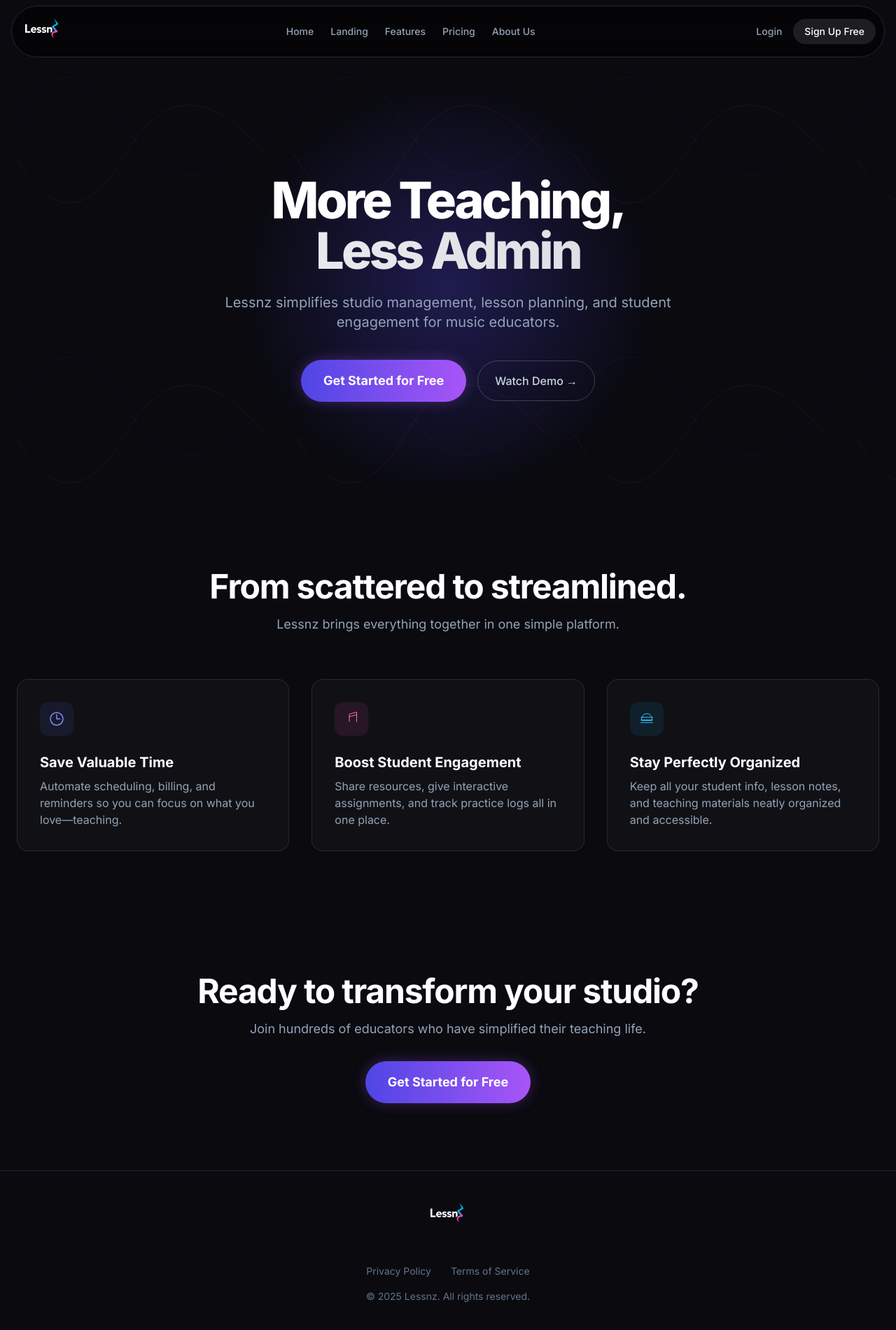
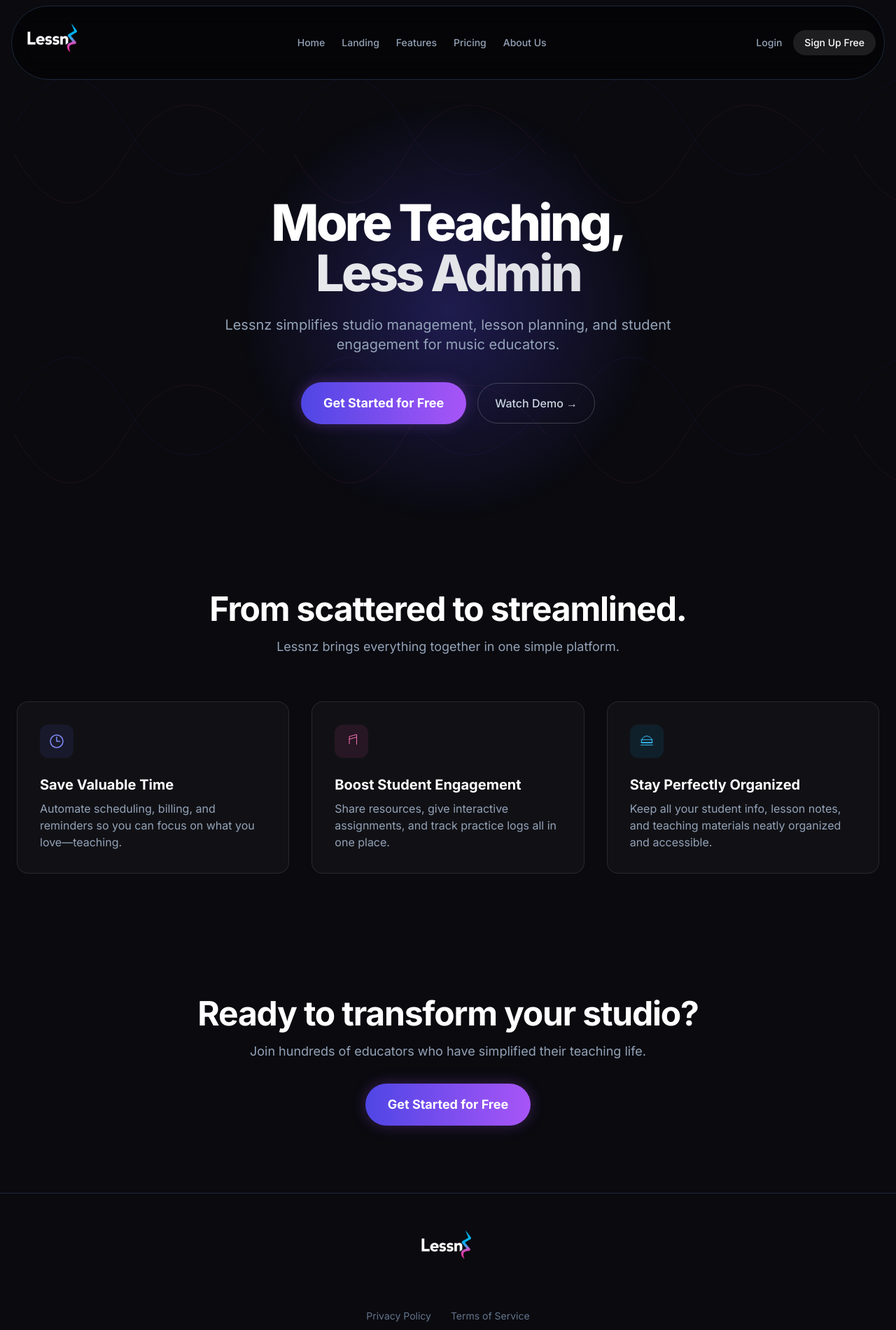
Before and after one commit to tonycruz-lesssnz/lessnz-website, a plain HTML site: page index.html in a window 1280 px wide. Shown: the top 1900 px of the page at 70% size. Drawn offline with nearby package versions, Linux system fonts and the light colour scheme.

Commit message:
Update index.html

```diff
--- a/index.html
+++ b/index.html
@@ -80,7 +80,7 @@
     <div class="container mx-auto px-4 py-2">
       <div class="flex justify-between items-center border border-slate-800 bg-black/50 backdrop-blur-lg rounded-full px-3 py-1">
         <a href="index.html">
-          <img src="Lessnz-app-logo.png" alt="Lessnz Logo" class="h-16 w-auto" />
+          <img src="Lessnz-app-logo.png" alt="Lessnz Logo" class="h-24 w-auto" />
         </a>
         <nav class="hidden md:flex items-center space-x-6 text-sm font-medium text-slate-400">
           <a href="index.html" class="hover:text-white transition-colors">Home</a>
@@ -186,7 +186,7 @@
   <footer class="border-t border-slate-800">
     <div class="container mx-auto px-6 py-8 text-center text-slate-500 text-sm">
       <a href="index.html" class="mb-4 inline-block">
-        <img src="Lessnz-app-logo.png" alt="Lessnz Logo" class="h-16 w-auto">
+        <img src="Lessnz-app-logo.png" alt="Lessnz Logo" class="h-24 w-auto">
       </a>
       <div class="mt-4 space-x-6">
         <a href="#" class="hover:text-slate-300 transition-colors">Privacy Policy</a>
```
